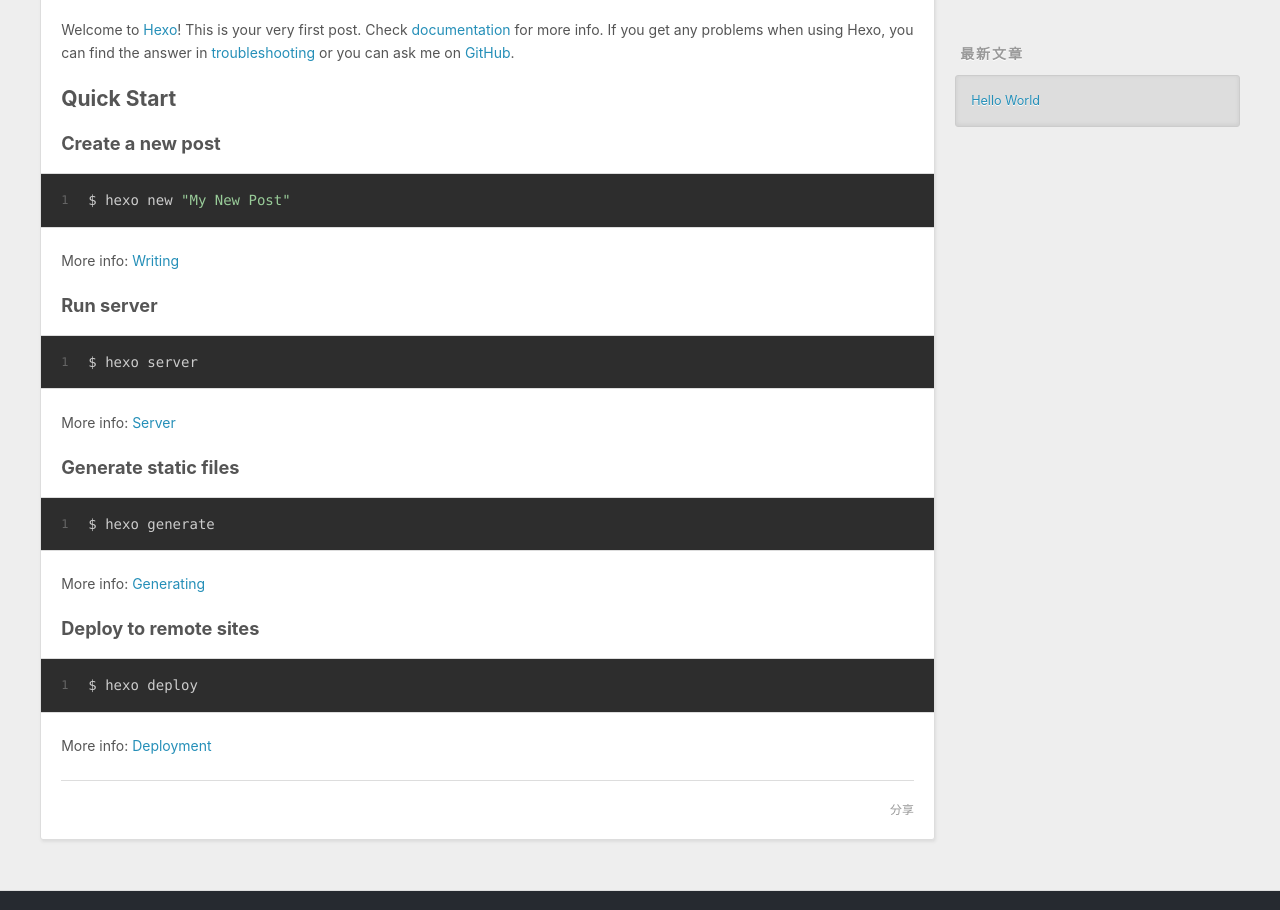
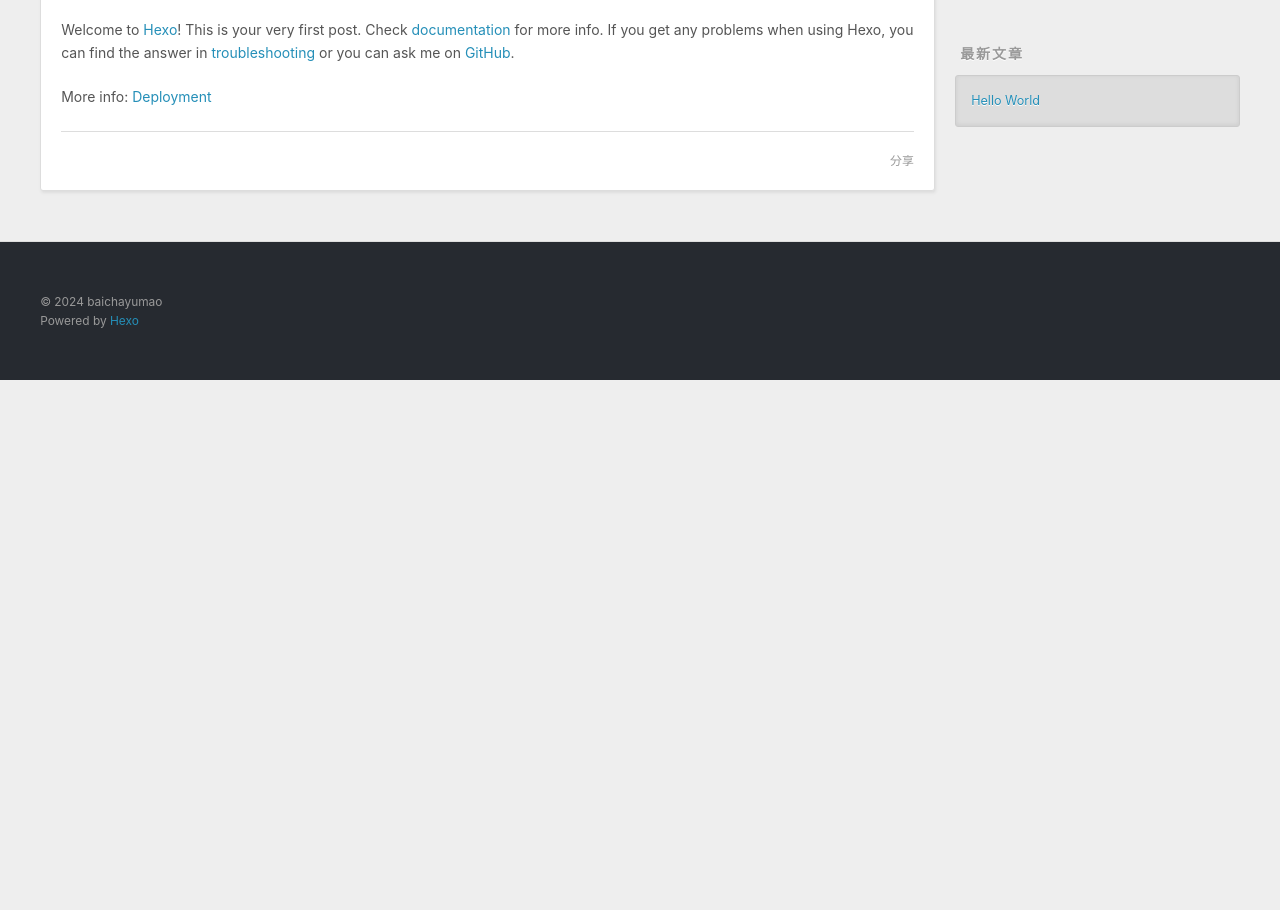
Before and after one commit to BaichAyuMao/BaichAyuMao.github.io, a plain HTML site: page 2024/09/01/hello-world/index.html in a window 1280 px wide. Shown: the part 434-1344 px from the top of the page. After the commit the page ends 814 px from the top, so only its background shows below. Drawn offline with Linux system fonts and the light colour scheme.

Commit message:
Site updated: 2024-09-01 14:21:54

```diff
--- a/2024/09/01/hello-world/index.html
+++ b/2024/09/01/hello-world/index.html
@@ -6,15 +6,15 @@
 
   <title>Hello World | baichayumao</title>
   <meta name="viewport" content="width=device-width, initial-scale=1, shrink-to-fit=no">
-  <meta name="description" content="Welcome to Hexo! This is your very first post. Check documentation for more info. If you get any problems when using Hexo, you can find the answer in troubleshooting or you can ask me on GitHub. Quick">
+  <meta name="description" content="Welcome to Hexo! This is your very first post. Check documentation for more info. If you get any problems when using Hexo, you can find the answer in troubleshooting or you can ask me on GitHub. More">
 <meta property="og:type" content="article">
 <meta property="og:title" content="Hello World">
 <meta property="og:url" content="http://example.com/2024/09/01/hello-world/index.html">
 <meta property="og:site_name" content="baichayumao">
-<meta property="og:description" content="Welcome to Hexo! This is your very first post. Check documentation for more info. If you get any problems when using Hexo, you can find the answer in troubleshooting or you can ask me on GitHub. Quick">
+<meta property="og:description" content="Welcome to Hexo! This is your very first post. Check documentation for more info. If you get any problems when using Hexo, you can find the answer in troubleshooting or you can ask me on GitHub. More">
 <meta property="og:locale" content="zh_CN">
 <meta property="article:published_time" content="2024-09-01T05:26:05.117Z">
-<meta property="article:modified_time" content="2024-09-01T05:26:05.117Z">
+<meta property="article:modified_time" content="2024-09-01T06:21:26.627Z">
 <meta property="article:author" content="baichayumao">
 <meta property="article:tag" content="blog">
 <meta name="twitter:card" content="summary">
@@ -99,18 +99,7 @@
     <div class="e-content article-entry" itemprop="articleBody">
 
         <p>Welcome to <a target="_blank" rel="noopener" href="https://hexo.io/">Hexo</a>! This is your very first post. Check <a target="_blank" rel="noopener" href="https://hexo.io/docs/">documentation</a> for more info. If you get any problems when using Hexo, you can find the answer in <a target="_blank" rel="noopener" href="https://hexo.io/docs/troubleshooting.html">troubleshooting</a> or you can ask me on <a target="_blank" rel="noopener" href="https://github.com/hexojs/hexo/issues">GitHub</a>.</p>
-<h2 id="Quick-Start"><a href="#Quick-Start" class="headerlink" title="Quick Start"></a>Quick Start</h2><h3 id="Create-a-new-post"><a href="#Create-a-new-post" class="headerlink" title="Create a new post"></a>Create a new post</h3><figure class="highlight bash"><table><tr><td class="gutter"><pre><span class="line">1</span><br></pre></td><td class="code"><pre><span class="line">$ hexo new <span class="string">&quot;My New Post&quot;</span></span><br></pre></td></tr></table></figure>
-
-<p>More info: <a target="_blank" rel="noopener" href="https://hexo.io/docs/writing.html">Writing</a></p>
-<h3 id="Run-server"><a href="#Run-server" class="headerlink" title="Run server"></a>Run server</h3><figure class="highlight bash"><table><tr><td class="gutter"><pre><span class="line">1</span><br></pre></td><td class="code"><pre><span class="line">$ hexo server</span><br></pre></td></tr></table></figure>
-
-<p>More info: <a target="_blank" rel="noopener" href="https://hexo.io/docs/server.html">Server</a></p>
-<h3 id="Generate-static-files"><a href="#Generate-static-files" class="headerlink" title="Generate static files"></a>Generate static files</h3><figure class="highlight bash"><table><tr><td class="gutter"><pre><span class="line">1</span><br></pre></td><td class="code"><pre><span class="line">$ hexo generate</span><br></pre></td></tr></table></figure>
-
-<p>More info: <a target="_blank" rel="noopener" href="https://hexo.io/docs/generating.html">Generating</a></p>
-<h3 id="Deploy-to-remote-sites"><a href="#Deploy-to-remote-sites" class="headerlink" title="Deploy to remote sites"></a>Deploy to remote sites</h3><figure class="highlight bash"><table><tr><td class="gutter"><pre><span class="line">1</span><br></pre></td><td class="code"><pre><span class="line">$ hexo deploy</span><br></pre></td></tr></table></figure>
-
-<p>More info: <a target="_blank" rel="noopener" href="https://hexo.io/docs/one-command-deployment.html">Deployment</a></p>
+<h3 id=""><a href="#" class="headerlink" title=""></a></h3><p>More info: <a target="_blank" rel="noopener" href="https://hexo.io/docs/one-command-deployment.html">Deployment</a></p>
 
 
     </div>
```
Also changed, not shown: index.html (+1 -12 lines).
